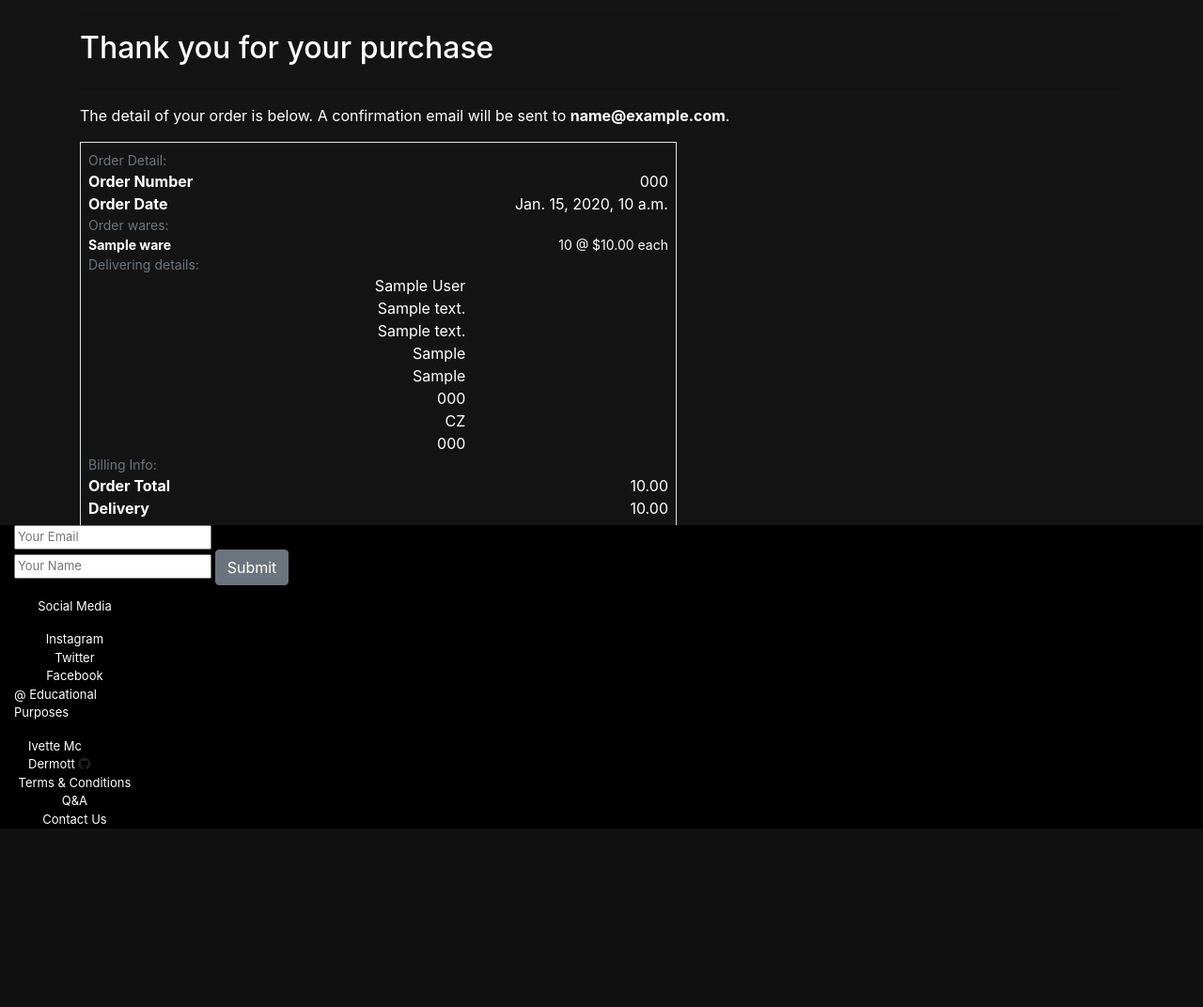
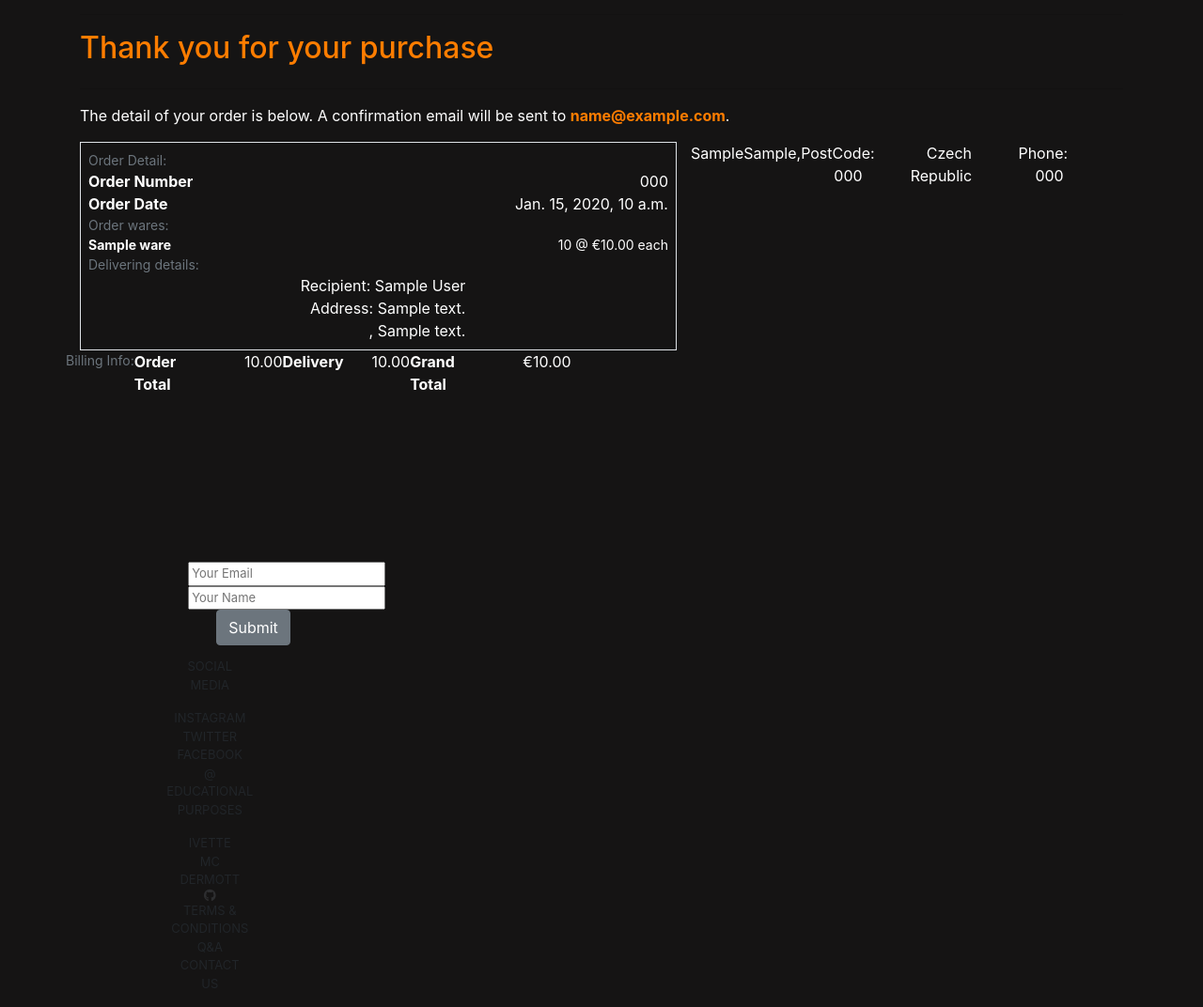
Before and after one commit to IvetteMcDermott/SebsStoreToys, a Django app: page /checkout/checkout_success/000 in a window 1280 px wide. Shown: the part 97-1169 px from the top of the page at 94% size. Before the commit the page ends 979 px from the top, so only its background shows below. Run offline with Django 3.2, Linux system fonts and the light colour scheme; tables that the repository leaves empty hold one stand-in row (values such as "Sample post"); some libraries are stand-ins or nearby versions; grey boxes are pictures that could not be loaded.

Commit message:
:lipstick: Checkout App: Styling

```diff
--- a/checkout/static/checkout/css/checkout.css
+++ b/checkout/static/checkout/css/checkout.css
@@ -35,22 +35,13 @@
     color: #000;
     border: 1px solid #0c0c0c;
 }
-
-#loading-overlay {
-	display: none;
-	position: fixed;
-    top: 0;
-    left: 0;
-    width: 100%;
-    height: 100%;
-    background: rgba(23, 162, 184, .85);
-    z-index: 9999;
+/* CSS FOR REMOVE PADDING FROM COUNTRY SELECT IN CHECKOUT FORM */
+#id_country {
+  padding: 0 !important;
+  padding-left: 0.5em;
 }
 
-.loading-spinner {
-	display: flex;
-    align-items: center;
-    justify-content: center;
-    margin: 0;
-    height: 100%;
+.text-orange {
+  color:#FF7D00 !important;
+  text-decoration: none !important;
 }
--- a/checkout/templates/checkout/checkout_success.html
+++ b/checkout/templates/checkout/checkout_success.html
@@ -15,13 +15,13 @@
 
 
 {% block content %}
-    <div class="container" style="overflow-y: scroll;">
+    <div class="container" >
         <div class="row">
             <div class="col">
                 <hr>
-                <h2 class="logo-font mb-4">Thank you for your purchase</h2>
+                <h2 class="logo-font mb-4 text-orange">Thank you for your purchase</h2>
                 <hr>
-                <p class="text-black">The detail of your order is below. A confirmation email will be sent to <strong>{{ order.email }}</strong>.</p>
+                <p class="text-black">The detail of your order is below. A confirmation email will be sent to <strong class="text-orange">{{ order.email }}</strong>.</p>
             </div>
         </div>
 
@@ -66,7 +66,7 @@
                             </p>
                         </div>
                         <div class="col-12 col-md-8 text-md-right">
-                            <p class="small mb-0">{{ item.quantity }} @ ${{ item.ware.price }} each</p>
+                            <p class="small mb-0">{{ item.quantity }} @ €{{ item.ware.price }} each</p>
                         </div>
                     </div>
                     {% endfor %}
@@ -79,23 +79,23 @@
 
                     <div class="row">
                         <div class="col-12 col-md-8 text-md-right">
-                            <p class="mb-0">{{ order.full_name }}</p>
+                            <p class="mb-0">Recipient: {{ order.full_name }}</p>
                         </div>
                     </div>
 
                     <div class="row">
                         <div class="col-12 col-md-8 text-md-right">
-                            <p class="mb-0">{{ order.street_address1 }}</p>
+                            <p class="mb-0">Address: {{ order.street_address1 }}</p>
+                            {% if order.street_address2 %}
+
+                            <p class="mb-0">, {{ order.street_address2 }}</p>
+                        </div>
+                    </div>
+                    {% endif %}
                         </div>
                     </div>
 
-                    {% if order.street_address2 %}
-                    <div class="row">
-                        <div class="col-12 col-md-8 text-md-right">
-                            <p class="mb-0">{{ order.street_address1 }}</p>
-                        </div>
-                    </div>
-                    {% endif %}
+
 
                     {% if order.county %}
                     <div class="row">
@@ -107,27 +107,27 @@
 
                     <div class="row">
                         <div class="col-12 col-md-8 text-md-right">
-                            <p class="mb-0">{{ order.town_or_city }}</p>
+                            <p class="mb-0">{{ order.town_or_city }},</p>
                         </div>
                     </div>
 
                     {% if order.postcode %}
                     <div class="row">
                         <div class="col-12 col-md-8 text-md-right">
-                            <p class="mb-0">{{ order.postcode }}</p>
+                            <p class="mb-0">PostCode: {{ order.postcode }}</p>
                         </div>
                     </div>
                     {% endif %}
 
                     <div class="row">
                         <div class="col-12 col-md-8 text-md-right">
-                            <p class="mb-0">{{ order.country }}</p>
+                            <p class="mb-0">{{ order.country.name }}</p>
                         </div>
                     </div>
 
                     <div class="row">
                         <div class="col-12 col-md-8 text-md-right">
-                            <p class="mb-0">{{ order.phone_number }}</p>
+                            <p class="mb-0">Phone: {{ order.phone_number }}</p>
                         </div>
                     </div>
 
@@ -160,7 +160,7 @@
                             <p class="mb-0 text-black font-weight-bold">Grand Total</p>
                         </div>
                         <div class="col-12 col-md-8 text-md-right">
-                            <p class="mb-0">{{ order.grand_total }}</p>
+                            <p class="mb-0">€{{ order.grand_total }}</p>
                         </div>
                     </div>
                 </div>
@@ -171,7 +171,7 @@
 				<a href="{% url 'sts_store:wares' %}" class="btn btn-black rounded-0 my-2">
 					<span class="icon mr-2">
                         <i class="fa-regular fa-sparkles fa-beat-fade" style="color: #33b9cc;"></i>					</span>
-					<span class="text-uppercase">Visit to see the new arrivals!!</span>
+					<span class="text-uppercase text-orange>Visit to see the new arrivals!!</span>
 				</a>
 			</div>
 		</div>
```
Also changed, not shown: checkout/templates/checkout/checkout.html (+13 -14 lines).
